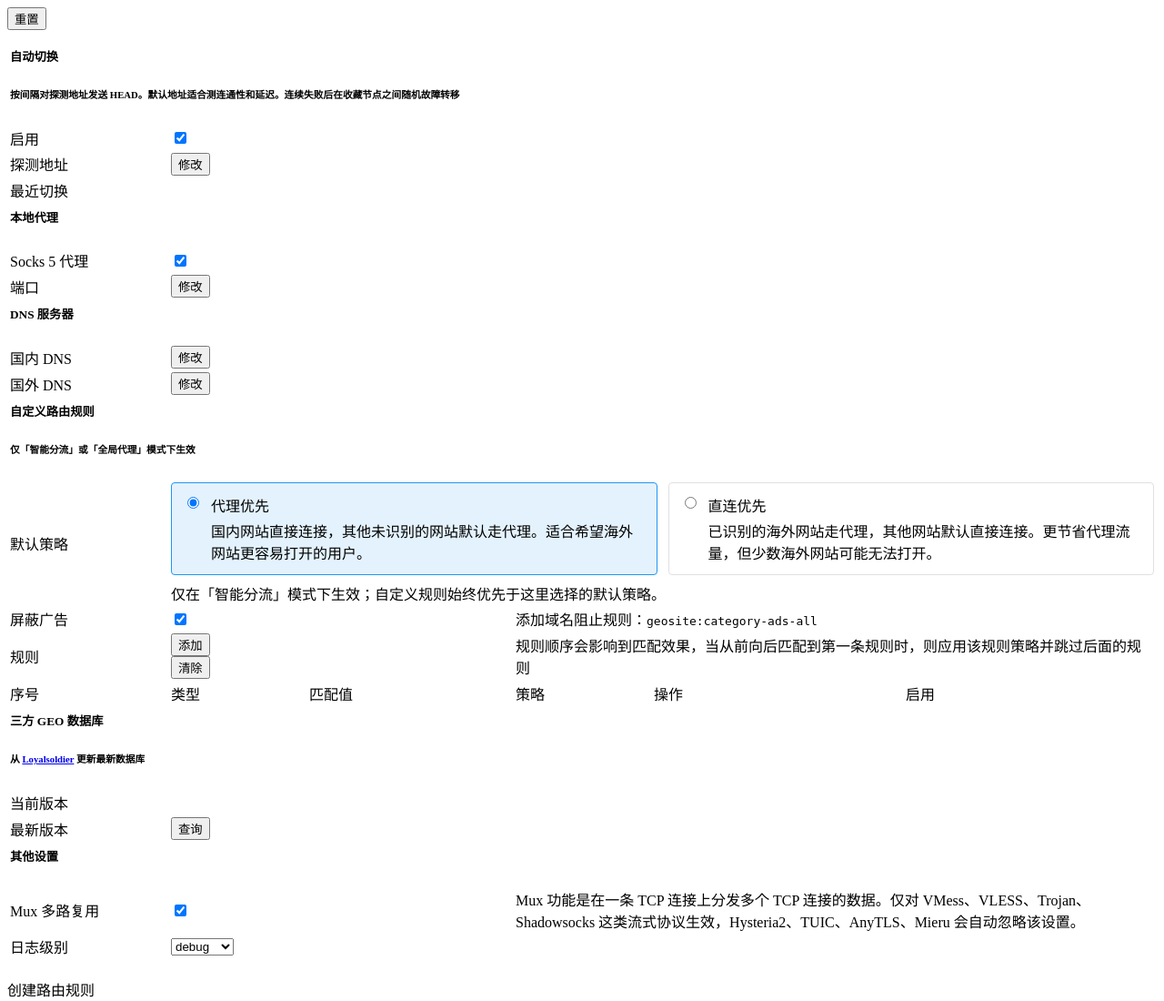
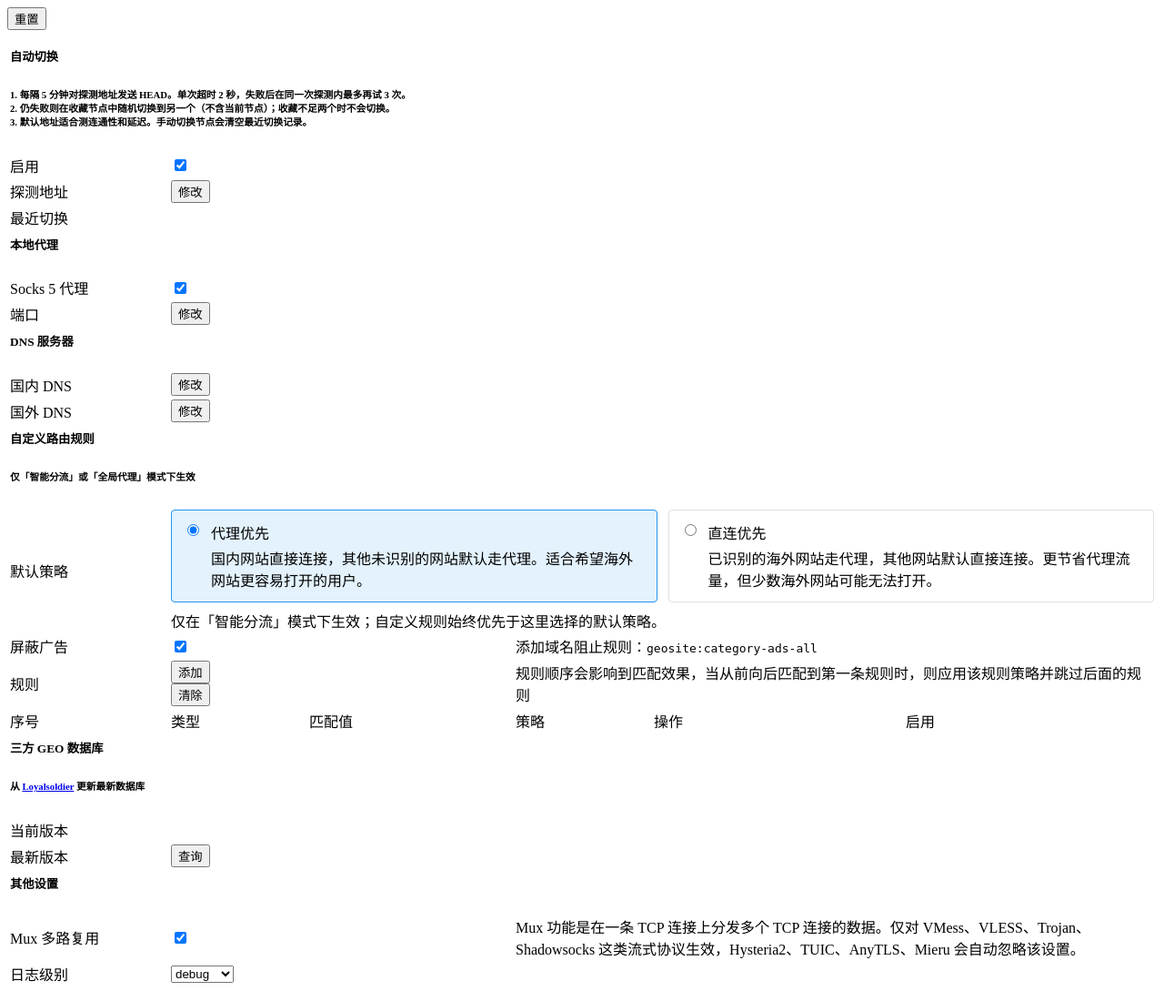
Before and after one commit to twotreesus/V2RayPi, a Flask app: page /advance.html in a window 1280 px wide. Shown: the top 1100 px of the page at 91% size. Run offline with Flask 3, Linux system fonts and the light colour scheme; parts of the project's set-up code (start-up, migrations or seed data) failed here and were passed over; some libraries are stand-ins or nearby versions.

Commit message:
docs: spell out auto-switch probe timing, retries, and failover
The old caption said consecutive failures, which hid that retries happen in one probe and that failover needs two favorites.

Co-authored-by: Cursor <cursoragent@cursor.com>

```diff
--- a/templates/advance.html
+++ b/templates/advance.html
@@ -74,7 +74,7 @@
                     <td colspan="6">
                         <div class="section-head advance-section-head mdui-typo">
                             <h5 data-i18n="advance.autoSwitch.title">自动切换</h5>
-                            <h6 class="mdui-typo-caption-opacity" data-i18n="advance.autoSwitch.description">按间隔对探测地址发送 HEAD。默认地址适合测连通性和延迟。连续失败后在收藏节点之间随机故障转移</h6>
+                            <h6 class="mdui-typo-caption-opacity" data-i18n-html="advance.autoSwitch.description">1. 每隔 5 分钟对探测地址发送 HEAD。单次超时 2 秒，失败后在同一次探测内最多再试 3 次。<br>2. 仍失败则在收藏节点中随机切换到另一个（不含当前节点）；收藏不足两个时不会切换。<br>3. 默认地址适合测连通性和延迟。手动切换节点会清空最近切换记录。</h6>
                         </div>
                     </td>
                 </tr>
@@ -443,7 +443,7 @@
         "advance.confirm.title": {zh: "重置确认", en: "Confirm reset"},
         "advance.common.enabled": {zh: "启用", en: "Enabled"},
         "advance.autoSwitch.title": {zh: "自动切换", en: "Automatic Switching"},
-        "advance.autoSwitch.description": {zh: "按间隔对探测地址发送 HEAD。默认地址适合测连通性和延迟。连续失败后在收藏节点之间随机故障转移", en: "Send a HEAD request to the probe URL on an interval. The default URL is suitable for reachability and latency. After consecutive failures, fail over at random among favorite nodes."},
+        "advance.autoSwitch.description": {zh: "1. 每隔 5 分钟对探测地址发送 HEAD。单次超时 2 秒，失败后在同一次探测内最多再试 3 次。<br>2. 仍失败则在收藏节点中随机切换到另一个（不含当前节点）；收藏不足两个时不会切换。<br>3. 默认地址适合测连通性和延迟。手动切换节点会清空最近切换记录。", en: "1. Every 5 minutes, send a HEAD request to the probe URL. Each attempt times out after 2 seconds and is retried up to 3 times within the same probe.<br>2. If it still fails, switch at random to another favorite node, not the current one. Failover needs at least two favorites.<br>3. The default URL is suitable for reachability and latency. Switching nodes manually clears the last-switch record."},
         "advance.autoSwitch.detectUrl": {zh: "探测地址", en: "Test URL"},
         "advance.autoSwitch.lastSwitch": {zh: "最近切换", en: "Last Switch"},
         "advance.localProxy.title": {zh: "本地代理", en: "Local Proxy"},
```
